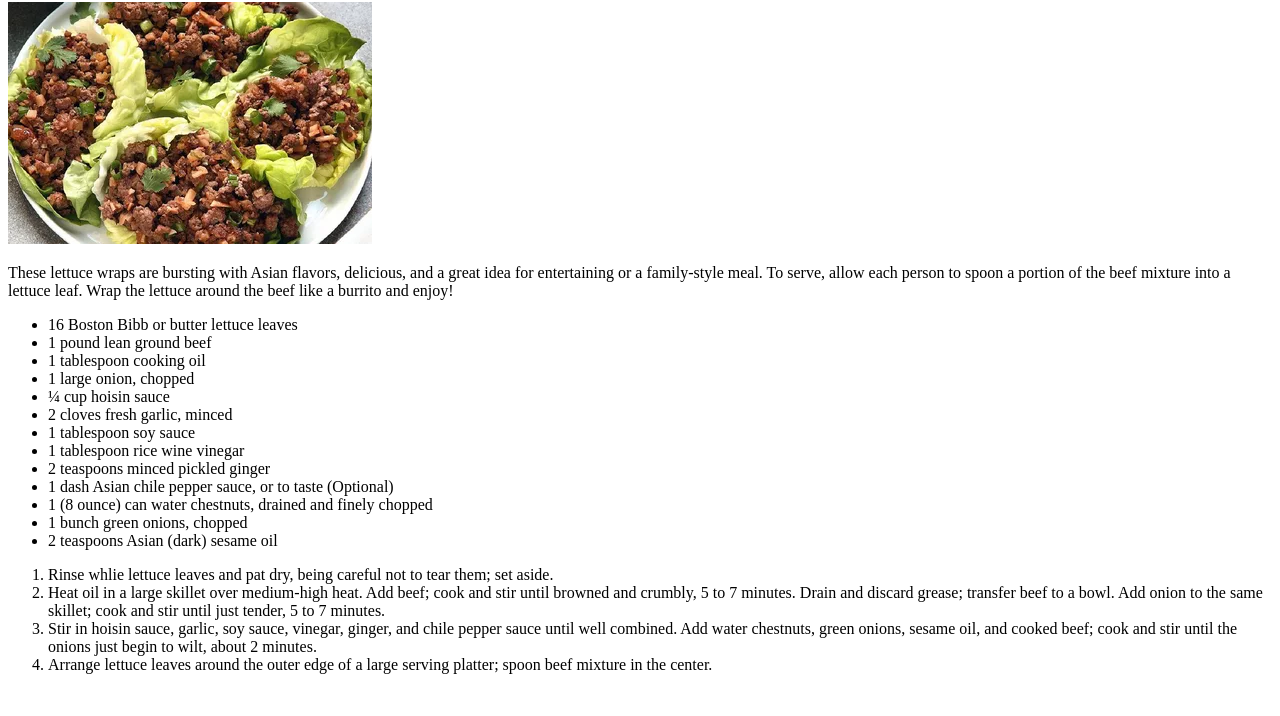
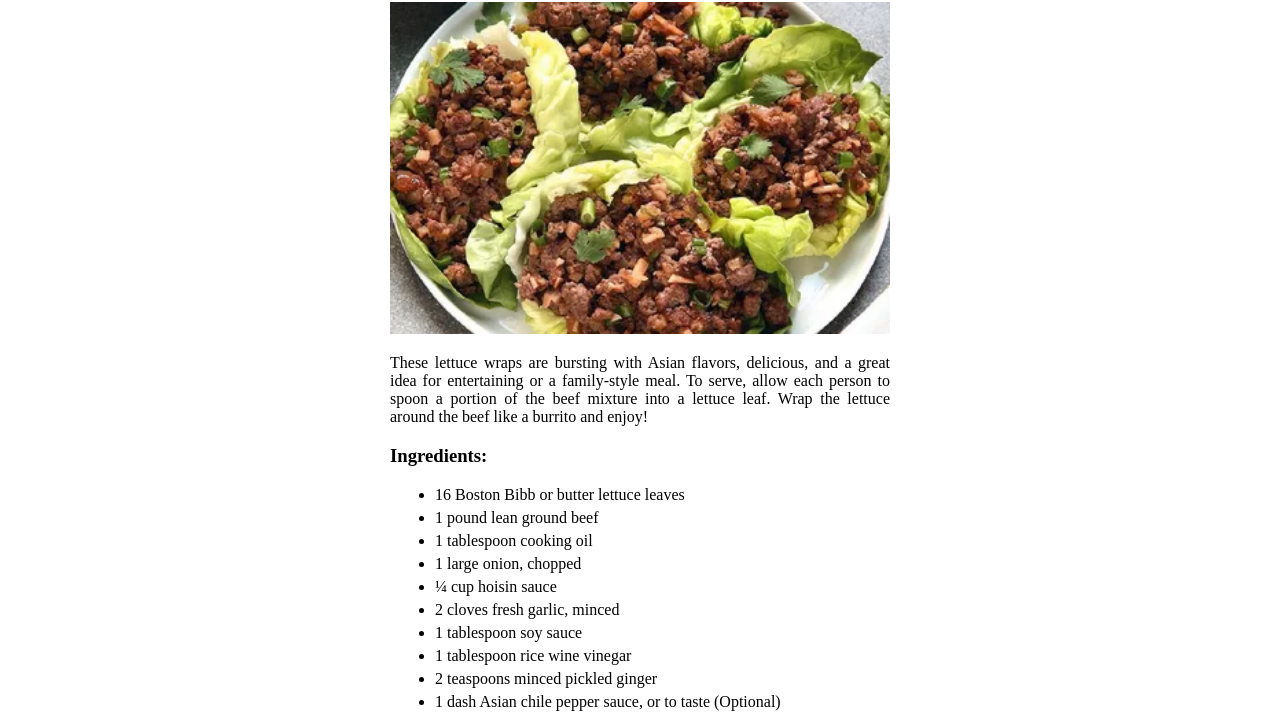
Before and after one commit to labuji/odin-recipes, a plain HTML site: page recipes/asian-lettuce-wraps.html in a window 1280 px wide. Shown: the part 78-794 px from the top of the page. Drawn offline with Linux system fonts and the light colour scheme.

Commit message:
style css added

```diff
--- /dev/null
+++ b/css/style.css
@@ -0,0 +1,20 @@
+
+
+body {
+
+  width: 500px;
+  margin: auto;
+
+img{
+  height: auto;
+  width: 500px;
+};
+
+  p {
+    text-align: justify;
+  }
+
+  li {
+    margin: 5px;
+  }
+}
--- a/recipes/asian-lettuce-wraps.html
+++ b/recipes/asian-lettuce-wraps.html
@@ -4,19 +4,21 @@
 <head>
   <meta charset="UTF-8">
   <meta name="viewport" content="width=device-width, initial-scale=1.0">
-  <title>Odin Recipes - Asian Lettuce Wraps</title>
+  <link rel="stylesheet" href="../css/style.css">
+  <title>Asian Lettuce Wraps | Odin Recipes</title>
 </head>
 
 <body>
   <h1>Asian Lettuce Wraps</h1>
   <img src="../img/asian-lettuce-wraps.webp">
   <p>
-    These lettuce wraps are bursting with Asian flavors, delicious, and a great idea for entertaining or a family-style
-    meal.
-    To serve, allow each person to spoon a portion of the beef mixture into a lettuce leaf. Wrap the lettuce around the
-    beef
-    like a burrito and enjoy!
+    These lettuce wraps are bursting with Asian flavors, delicious, and a great idea for entertaining or a
+    family-style meal.
+    To serve, allow each person to spoon a portion of the beef mixture into a lettuce leaf. Wrap the lettuce around
+    the beef like a burrito and enjoy!
   </p>
+
+  <h3>Ingredients:</h3>
   <ul>
     <li>16 Boston Bibb or butter lettuce leaves</li>
     <li>1 pound lean ground beef</li>
@@ -32,17 +34,20 @@
     <li>1 bunch green onions, chopped</li>
     <li>2 teaspoons Asian (dark) sesame oil</li>
   </ul>
+
+  <h3>Procedure:</h3>
   <ol>
     <li>Rinse whlie lettuce leaves and pat dry, being careful not to tear them; set aside.</li>
     <li>Heat oil in a large skillet over medium-high heat. Add beef; cook and stir until browned and crumbly, 5 to 7
       minutes. Drain and discard grease; transfer beef to a bowl. Add onion to the same skillet; cook and stir until
       just tender, 5 to 7 minutes.</li>
-    <li>Stir in hoisin sauce, garlic, soy sauce, vinegar, ginger, and chile pepper sauce until well combined. Add water
+    <li>Stir in hoisin sauce, garlic, soy sauce, vinegar, ginger, and chile pepper sauce until well combined. Add
+      water
       chestnuts, green onions, sesame oil, and cooked beef; cook and stir until the onions just begin to wilt, about 2
       minutes.</li>
-    <li>Arrange lettuce leaves around the outer edge of a large serving platter; spoon beef mixture in the center.</li>
+    <li>Arrange lettuce leaves around the outer edge of a large serving platter; spoon beef mixture in the center.
+    </li>
   </ol>
-
 </body>
 
 </html>
```
Also changed, not shown: index.html (+2 -1 lines), recipes/chicken-noodle-salad.html (+1 -0 lines), recipes/ranch-chicken-tacos.html (+1 -0 lines).
